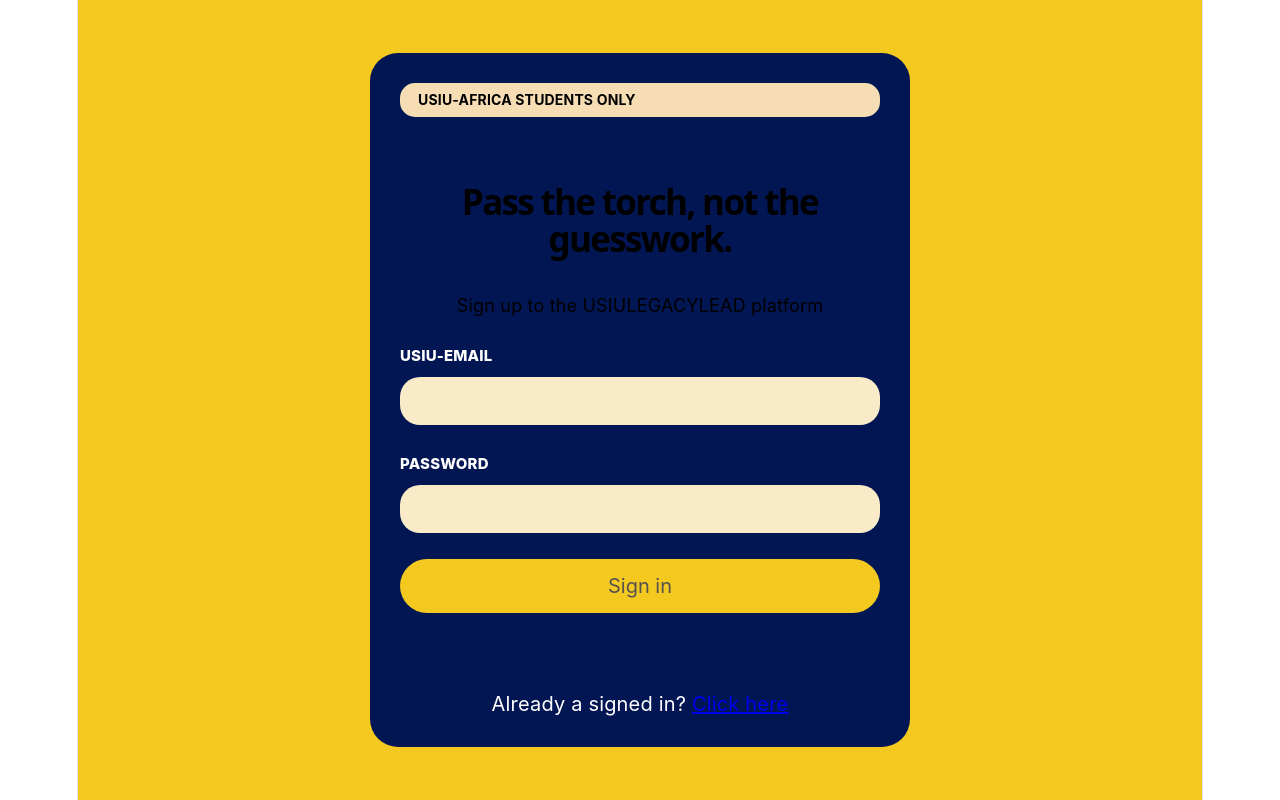
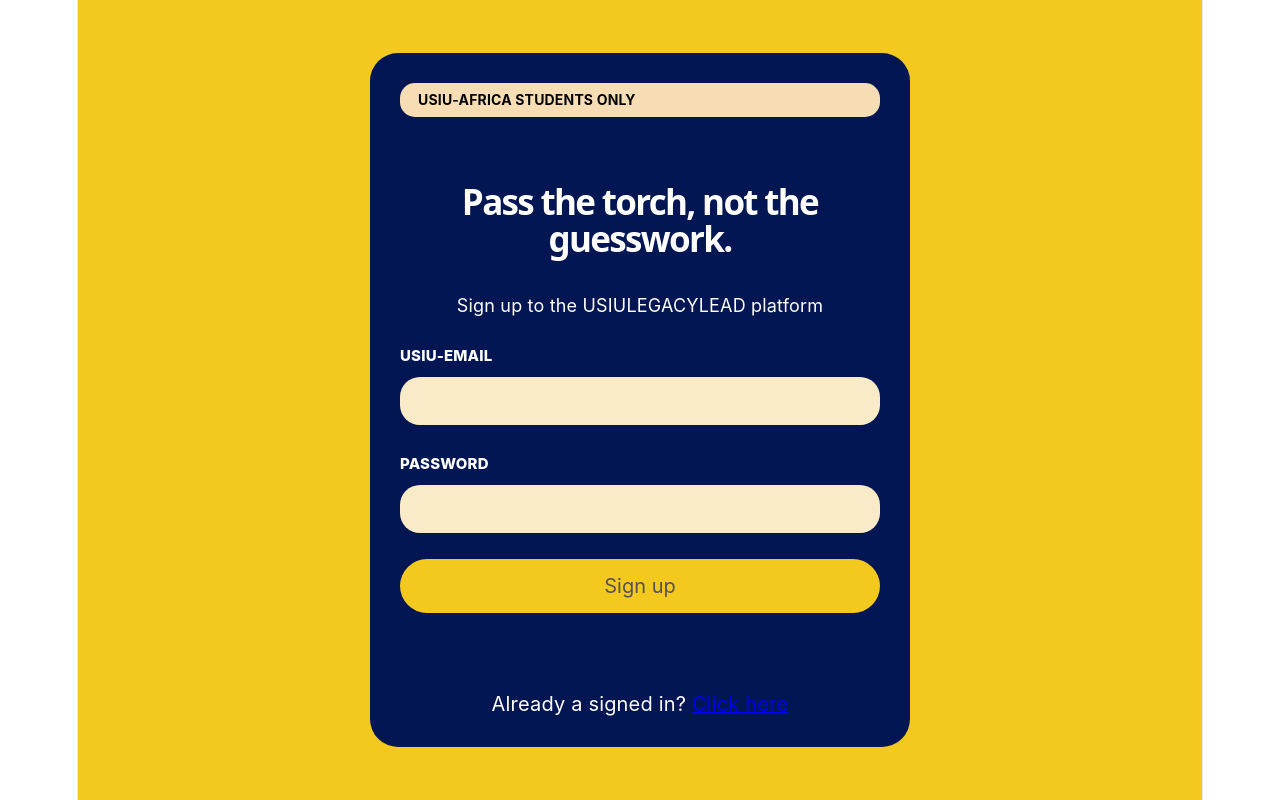
Before and after one commit to daizy-k/USIULEGACYLEAD, a React (Vite) app: page /signup in a window 1280 px wide. Built offline with nearby package versions, Linux system fonts and the light colour scheme.

Commit message:
Signup.jsx update

```diff
--- a/src/components/Signup/Signup.jsx
+++ b/src/components/Signup/Signup.jsx
@@ -23,11 +23,11 @@
           USIU-AFRICA STUDENTS ONLY
         </div>
 
-        <h1 className="title">
+        <h1 className="signup-title">
           Pass the torch, not the guesswork.
         </h1>
 
-        <p className="subtitle">
+        <p className="signup-subtitle">
           Sign up to the USIULEGACYLEAD platform
         </p>
 
@@ -54,7 +54,7 @@
         />
 
         <button type="submit" >
-          Sign in
+          Sign up
         </button>
 
         <p className="admin-text">
```
